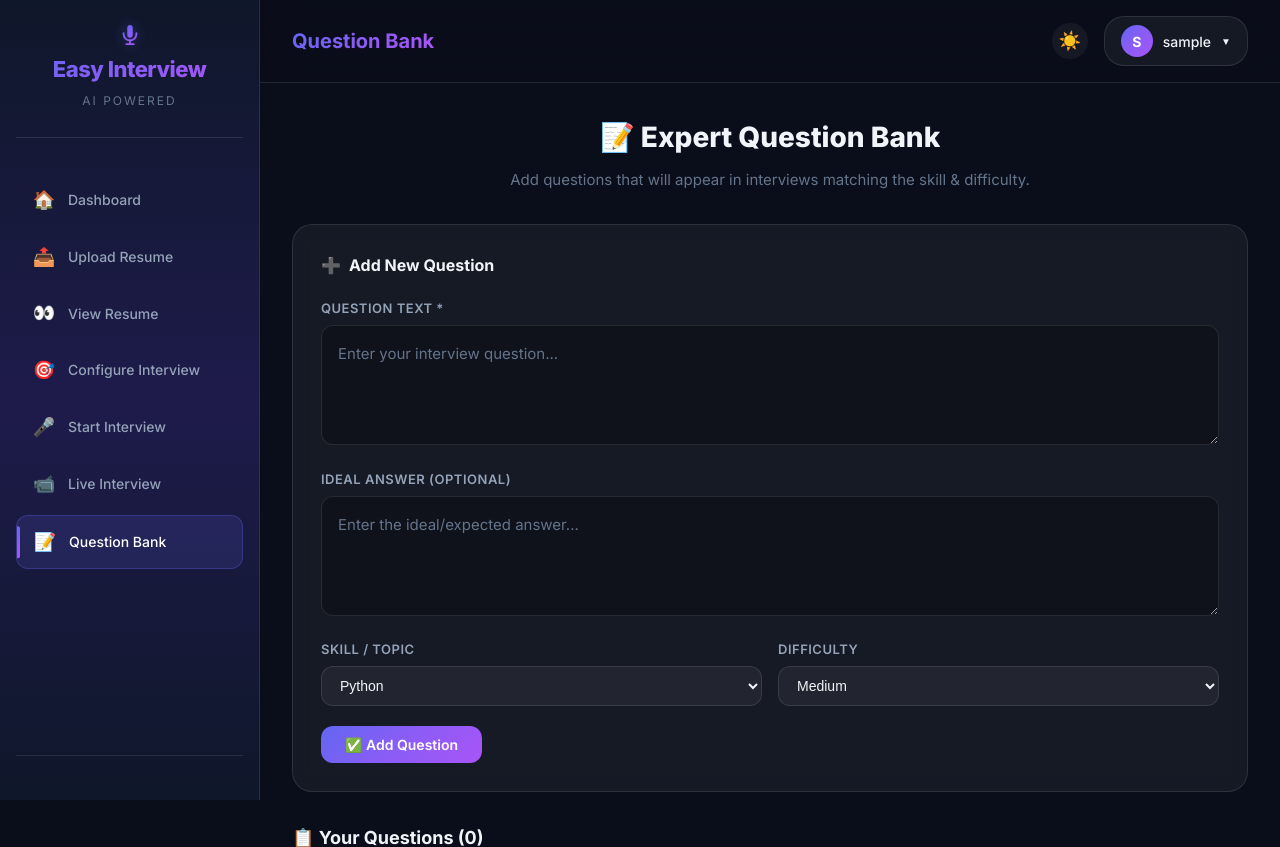
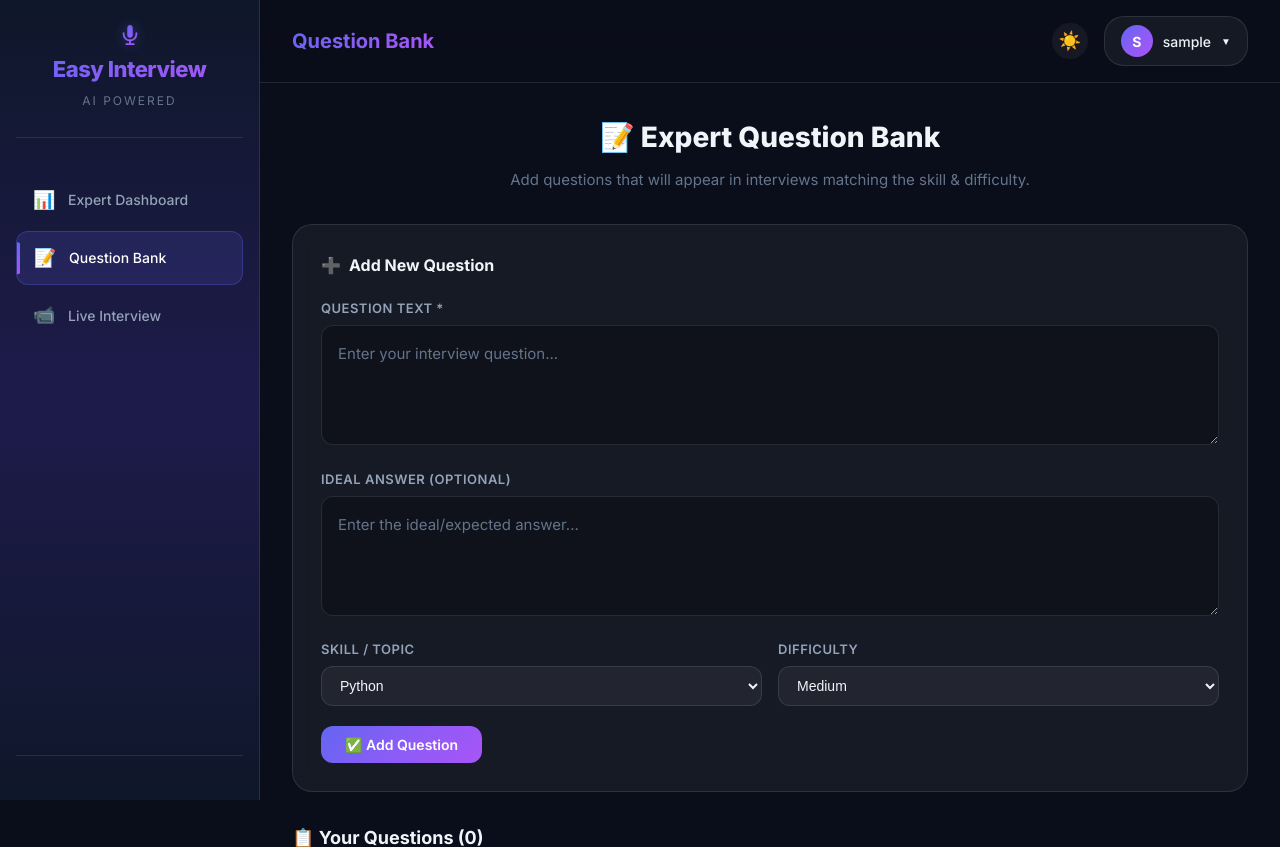
Before and after one commit to devarshpatel18/easy-interview, a Django app: page /expert/questions/ in a window 1280 px wide. Shown: the top 847 px of the page. Run offline with Django 4.2, Linux system fonts and the light colour scheme; the visitor is signed in with stand-in values (Sample User, id 1); data that the repository does not hold is empty; some libraries are stand-ins or nearby versions.

Commit message:
Sidebar cleanup for experts

```diff
--- a/myapp/templates/myapp/base.html
+++ b/myapp/templates/myapp/base.html
@@ -34,6 +34,19 @@
         </div>
 
         <div class="sidebar-nav">
+            {% if request.user.is_expert or request.user.is_staff %}
+            <!-- === EXPERT / ADMIN LINKS === -->
+            <a href="{% url 'expert_dashboard' %}" class="nav-link {% block nav_expert_dash %}{% endblock %}">
+                <span class="nav-icon">📊</span> Expert Dashboard
+            </a>
+            <a href="{% url 'expert_questions' %}" class="nav-link {% block nav_expert %}{% endblock %}">
+                <span class="nav-icon">📝</span> Question Bank
+            </a>
+            <a href="{% url 'live_rooms' %}" class="nav-link {% block nav_live %}{% endblock %}">
+                <span class="nav-icon">📹</span> Live Interview
+            </a>
+            {% else %}
+            <!-- === CANDIDATE LINKS === -->
             <a href="{% url 'home' %}" class="nav-link {% block nav_home %}{% endblock %}">
                 <span class="nav-icon">🏠</span> Dashboard
             </a>
@@ -49,19 +62,7 @@
             <a href="{% url 'start_interview' %}" class="nav-link {% block nav_interview %}{% endblock %}">
                 <span class="nav-icon">🎤</span> Start Interview
             </a>
-
-            <!-- === LIVE INTERVIEW FEATURE === -->
-            <a href="{% url 'live_rooms' %}" class="nav-link {% block nav_live %}{% endblock %}">
-                <span class="nav-icon">📹</span> Live Interview
-            </a>
-
-            <!-- === EXPERT FEATURE === -->
-            {% if request.user.is_expert or request.user.is_staff %}
-            <a href="{% url 'expert_questions' %}" class="nav-link {% block nav_expert %}{% endblock %}">
-                <span class="nav-icon">📝</span> Question Bank
-            </a>
             {% endif %}
-
         </div>
 
         <div class="sidebar-footer">
```
